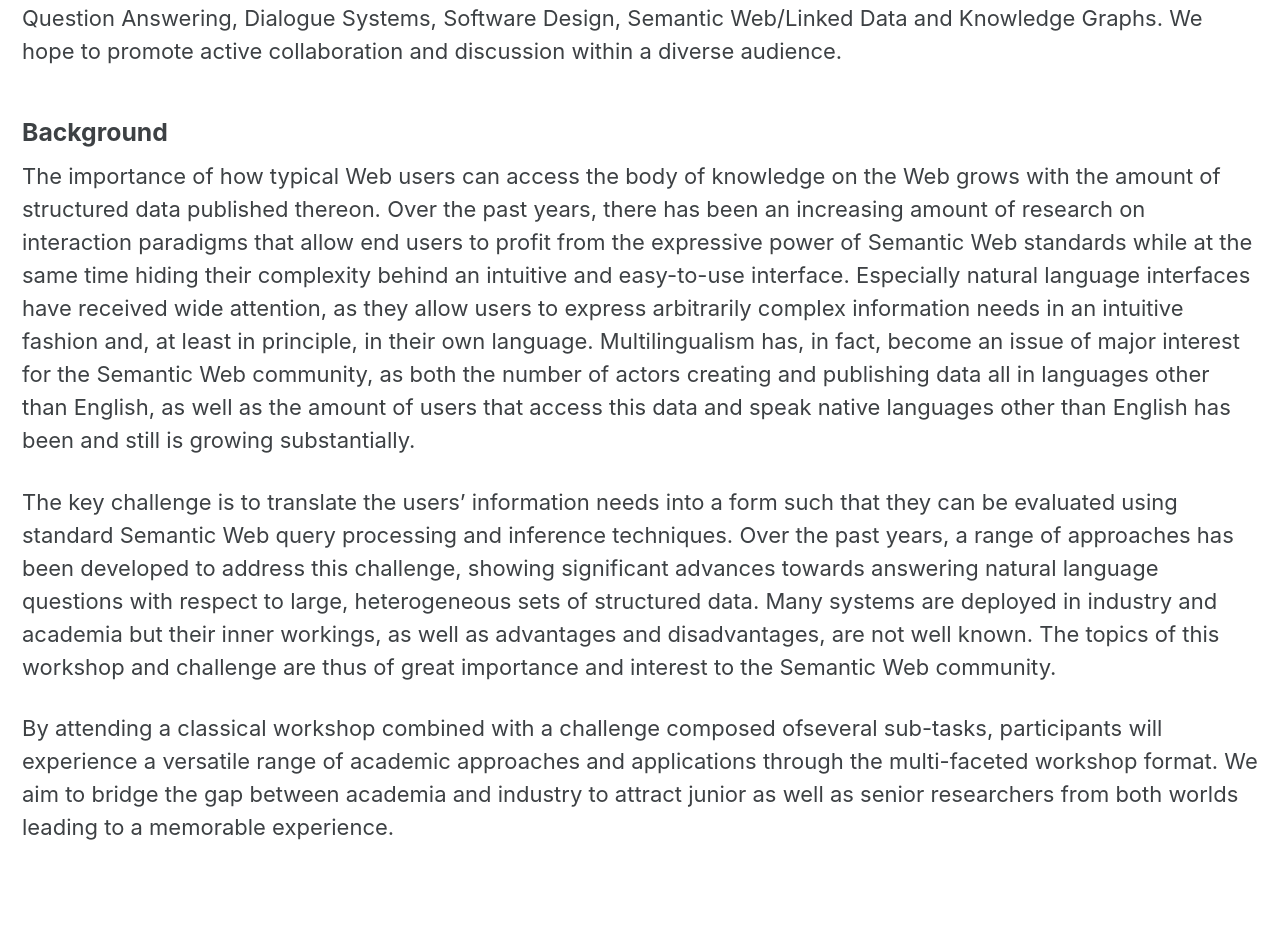
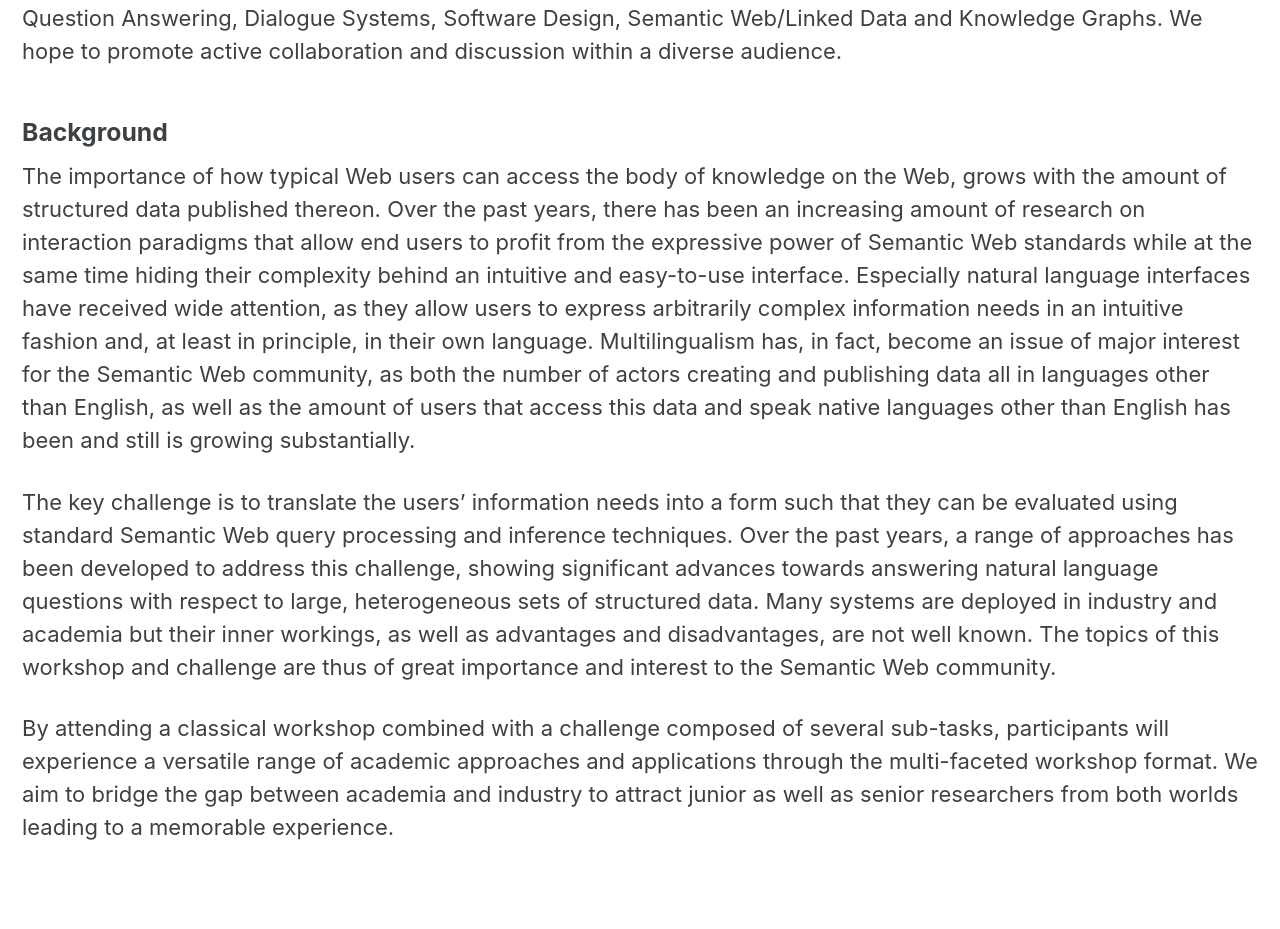
Before and after one commit to semantic-systems/nliwod-workshop, a Jekyll site: the page built from index.md, in a window 1280 px wide. Shown: the part 661-1590 px from the top of the page. Built offline with Jekyll 4.4.1, drawn with Linux system fonts in a browser that asks for light colours; cached includes are drawn as plain includes.

Commit message:
Update index.md

```diff
--- a/index.md
+++ b/index.md
@@ -16,8 +16,8 @@ The workshop targets academics and practitioners with a focus on information acc
 
 ### Background
 
-The importance of how typical Web users can access the body of knowledge on the Web grows with the amount of structured data published thereon. Over the past years, there has been an increasing amount of research on interaction paradigms that allow end users to profit from the expressive power of Semantic Web standards while at the same time hiding their complexity behind an intuitive and easy-to-use interface. Especially natural language interfaces have received wide attention, as they allow users to express arbitrarily complex information needs in an intuitive fashion and, at least in principle, in their own language. Multilingualism has, in fact, become an issue of major interest for the Semantic Web community, as both the number of actors creating and publishing data all in languages other than English, as well as the amount of users that access this data and speak native languages other than English has been and still is growing substantially.
+The importance of how typical Web users can access the body of knowledge on the Web, grows with the amount of structured data published thereon. Over the past years, there has been an increasing amount of research on interaction paradigms that allow end users to profit from the expressive power of Semantic Web standards while at the same time hiding their complexity behind an intuitive and easy-to-use interface. Especially natural language interfaces have received wide attention, as they allow users to express arbitrarily complex information needs in an intuitive fashion and, at least in principle, in their own language. Multilingualism has, in fact, become an issue of major interest for the Semantic Web community, as both the number of actors creating and publishing data all in languages other than English, as well as the amount of users that access this data and speak native languages other than English has been and still is growing substantially.
 
-The key challenge is to translate the users’ information needs into a form such that they can be evaluated using standard Semantic Web query processing and inference techniques. Over the past years, a range of approaches has been developed to address this challenge, showing significant advances towards answering natural language questions with respect to large, heterogeneous sets of structured data. Many systems are deployed in industry and academia but their inner workings, as well as advantages and disadvantages, are not well known. The topics of this workshop and challenge are thus of great importance and interest to the Semantic Web community.
+The key challenge is to translate the users' information needs into a form such that they can be evaluated using standard Semantic Web query processing and inference techniques. Over the past years, a range of approaches has been developed to address this challenge, showing significant advances towards answering natural language questions with respect to large, heterogeneous sets of structured data. Many systems are deployed in industry and academia but their inner workings, as well as advantages and disadvantages, are not well known. The topics of this workshop and challenge are thus of great importance and interest to the Semantic Web community.
 
-By attending a classical workshop combined with a challenge composed ofseveral sub-tasks, participants will experience a versatile range of academic approaches and applications through the multi-faceted workshop format. We aim to bridge the gap between academia and industry to attract junior as well as senior researchers from both worlds leading to a memorable experience.
+By attending a classical workshop combined with a challenge composed of several sub-tasks, participants will experience a versatile range of academic approaches and applications through the multi-faceted workshop format. We aim to bridge the gap between academia and industry to attract junior as well as senior researchers from both worlds leading to a memorable experience.
```
